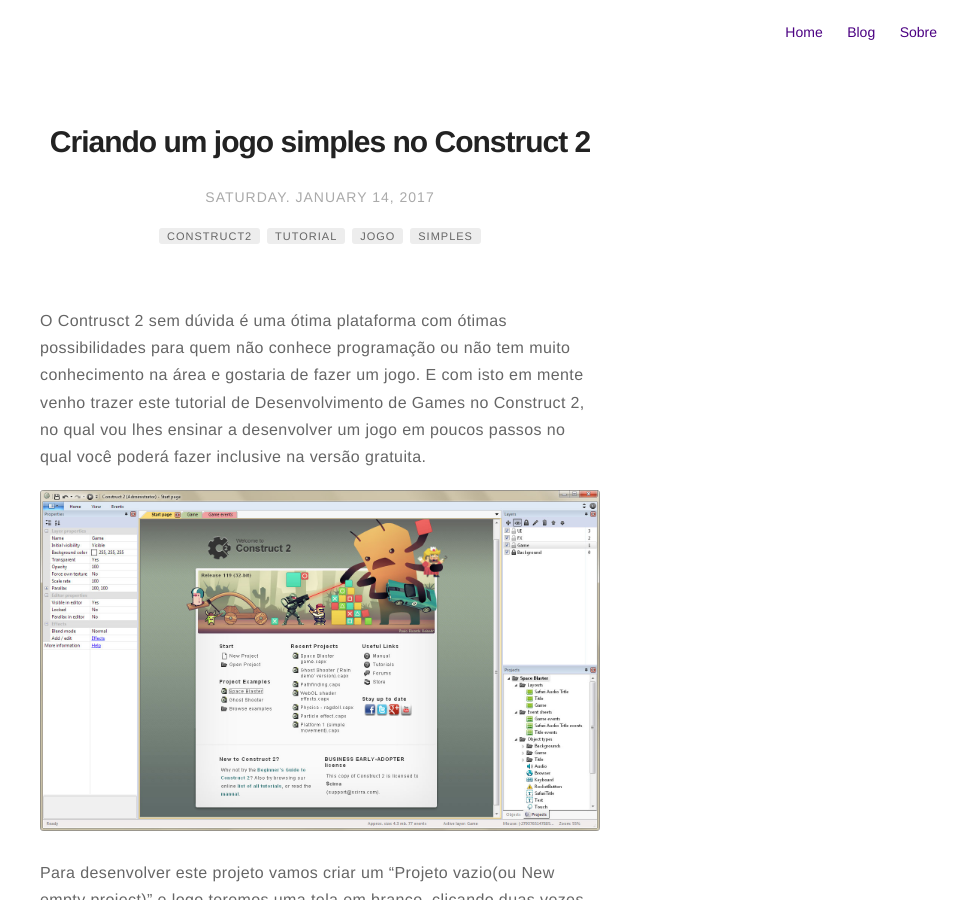
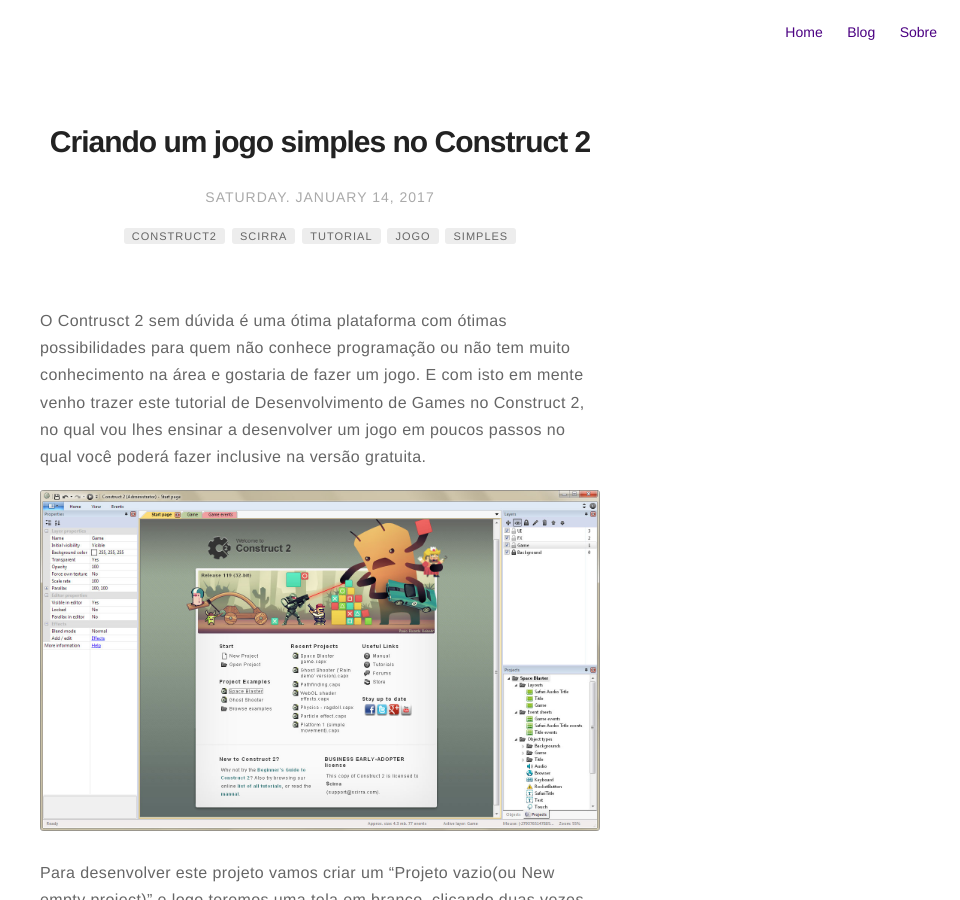
Before and after one commit to Rychillie/rychillieOLD, a Jekyll site: the page built from _posts/2017/02/2017-02-14-criando-um-jogo-simples-com-construct-2.markdown, in a window 1280 px wide and 900 px high. Shown: the whole window, without its empty margins (320-1280 px from the left). Built offline with Jekyll 4.4.1, drawn with Linux system fonts in a browser that asks for light colours; comment, search, counter and statistics services are not loaded.

Commit message:
Update 2017-02-14-criando-um-jogo-simples-com-construct-2.markdown

```diff
--- a/_posts/2017/02/2017-02-14-criando-um-jogo-simples-com-construct-2.markdown
+++ b/_posts/2017/02/2017-02-14-criando-um-jogo-simples-com-construct-2.markdown
@@ -6,6 +6,7 @@
 headerImage: false
 tag:
 - Construct2
+- scirra
 - tutorial
 - jogo
 - simples
```
